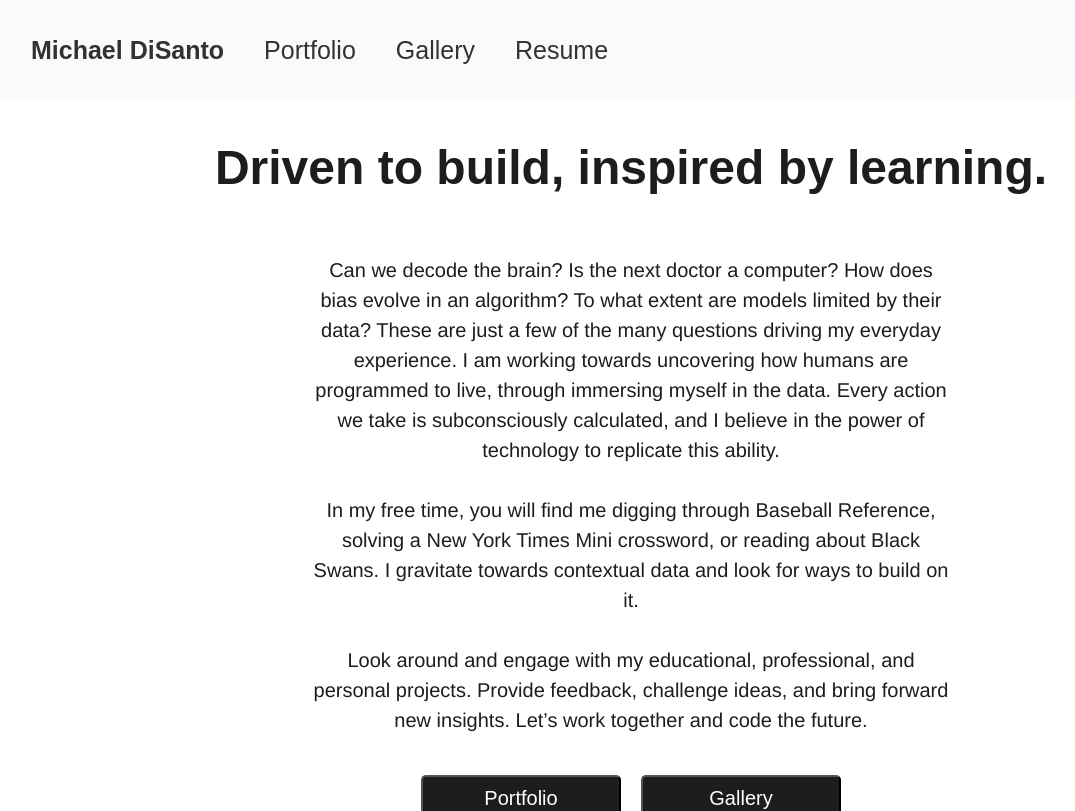
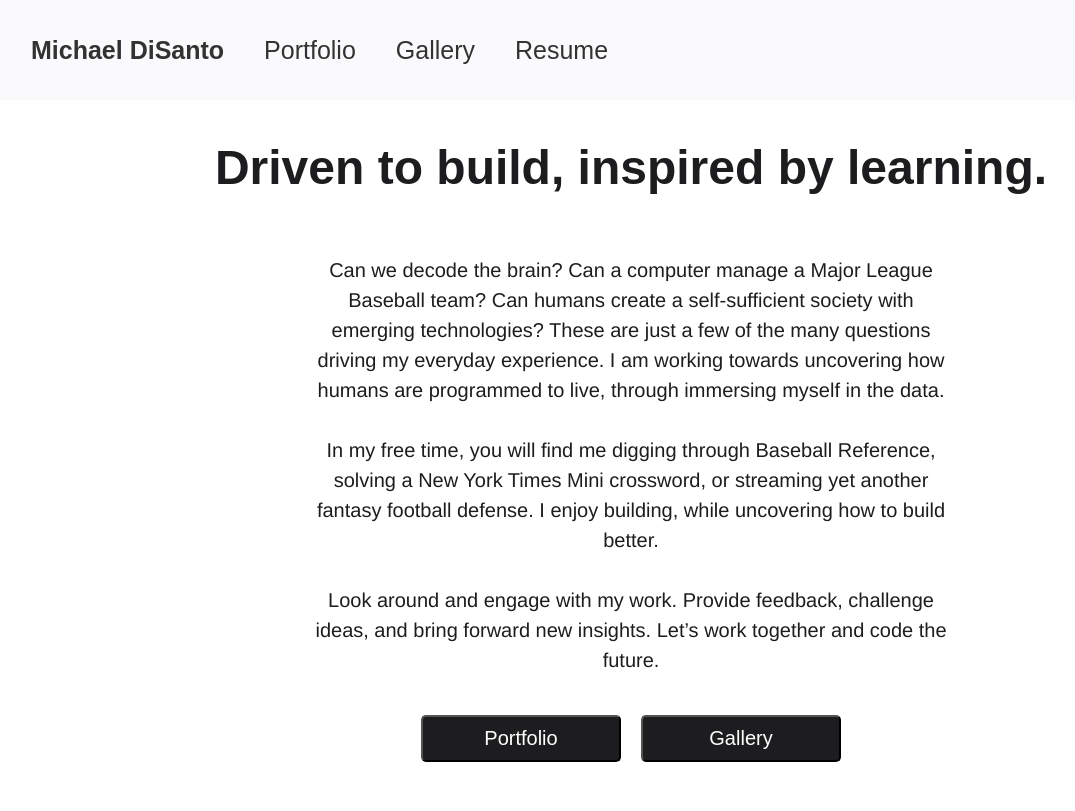
Before and after one commit to mdisant/portfolio-react, a React (Create React App) app: page / in a window 1280 px wide. Shown: the top 811 px of the page, without its empty margins (9-1084 px from the left). Built offline with nearby package versions, Linux system fonts and the light colour scheme.

Commit message:
Update intro

```diff
--- a/src/pages/Home.js
+++ b/src/pages/Home.js
@@ -33,13 +33,13 @@ function Home() {
                 <h2>Driven to build, inspired by learning.</h2>
                 <div className='intro'>
                     <p>
-                        Can we decode the brain? Is the next doctor a computer? How does bias evolve in an algorithm? To what extent are models limited by their data? These are just a few of the many questions driving my everyday experience. I am working towards uncovering how humans are programmed to live, through immersing myself in the data. Every action we take is subconsciously calculated, and I believe in the power of technology to replicate this ability.
+                        Can we decode the brain? Can a computer manage a Major League Baseball team? Can humans create a self-sufficient society with emerging technologies? These are just a few of the many questions driving my everyday experience. I am working towards uncovering how humans are programmed to live, through immersing myself in the data.
                         <br></br>
                         <br></br>
-                        In my free time, you will find me digging through Baseball Reference, solving a New York Times Mini crossword, or reading about Black Swans. I gravitate towards contextual data and look for ways to build on it.
+                        In my free time, you will find me digging through Baseball Reference, solving a New York Times Mini crossword, or streaming yet another fantasy football defense. I enjoy building, while uncovering how to build better.
                         <br></br>
                         <br></br>
-                        Look around and engage with my educational, professional, and personal projects. Provide feedback, challenge ideas, and bring forward new insights. Let’s work together and code the future.
+                        Look around and engage with my work. Provide feedback, challenge ideas, and bring forward new insights. Let’s work together and code the future.
                     </p>
                     <div className='buttons'>
                         <ButtonLink to="/portfolio">Portfolio</ButtonLink>
```
